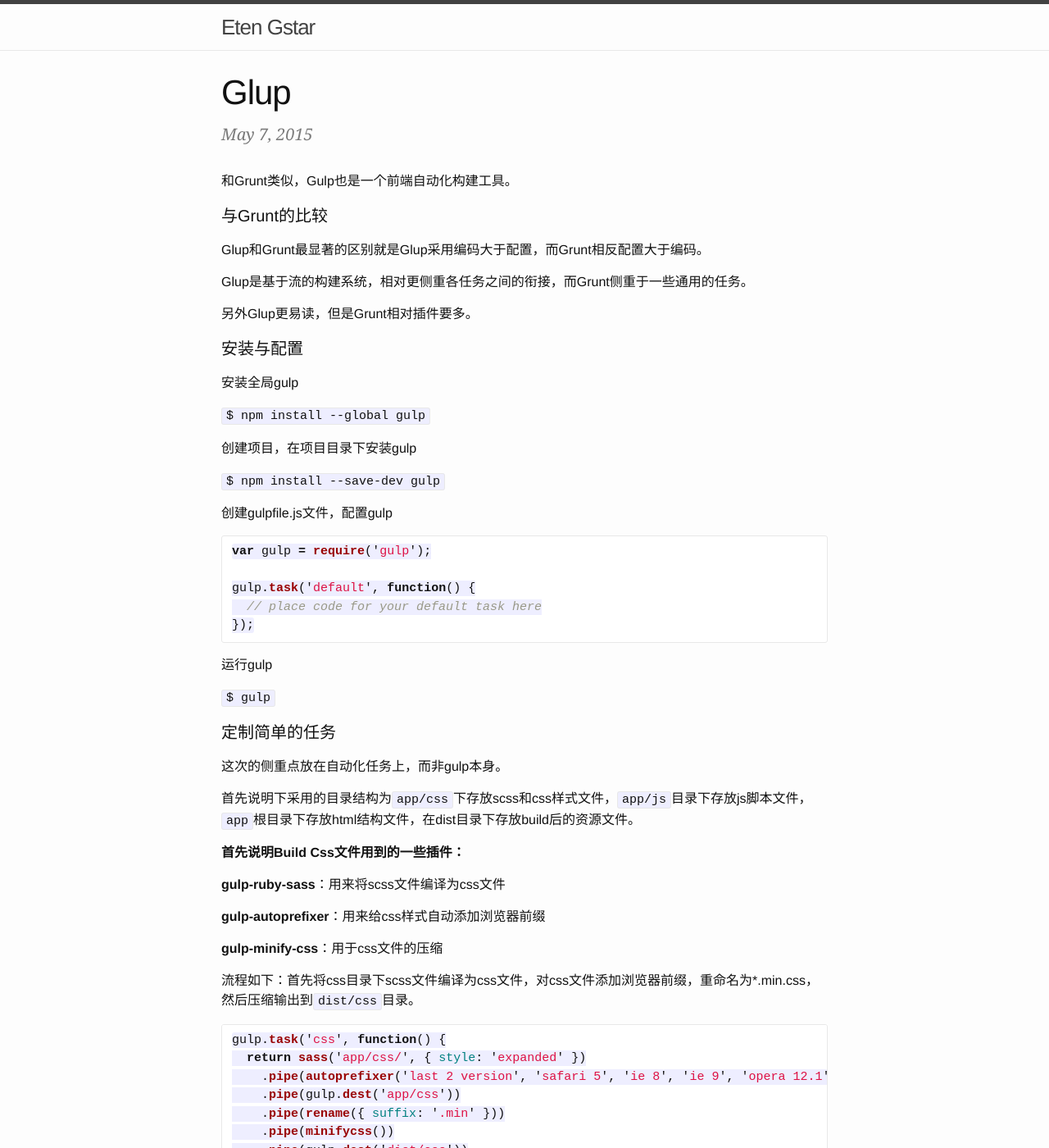
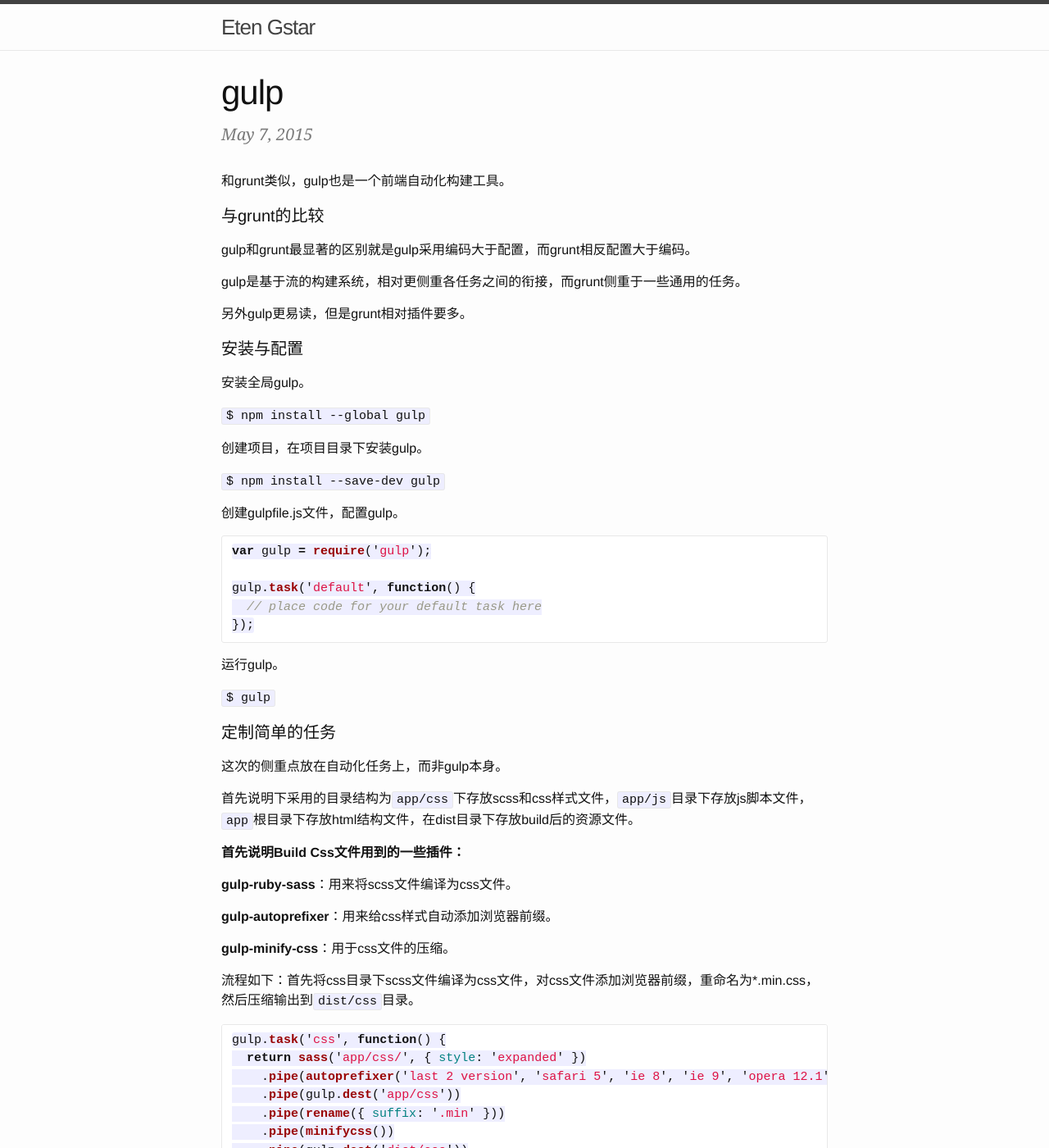
Before and after one commit to dandananddada/_dandananddada.github.io, a Jekyll site: the page built from _posts/2015-05-07-gulp.md, in a window 1280 px wide and 1400 px high. Shown: the whole window at 82% size. Built offline with Jekyll 4.4.1, drawn with Linux system fonts in a browser that asks for light colours; Markdown is read by kramdown in place of the engine named in the settings; some of the changed text lies outside the part shown.

Commit message:
update gulp

````diff
--- a/_posts/2015-05-07-grup.md
+++ b/_posts/2015-05-07-gulp.md
@@ -2,29 +2,29 @@
 layout: post
 categories: frontend
 date:   2015-05-07
-title:  Glup
-summary: glup is a stram-based build system, designed for big project, small, idiomatic node modules.
+title:  gulp
+summary: gulp is a stram-based build system, designed for big project, small, idiomatic node modules.
 ---
 
-和Grunt类似，Gulp也是一个前端自动化构建工具。
-####与Grunt的比较
+和grunt类似，gulp也是一个前端自动化构建工具。
+####与grunt的比较
 
-Glup和Grunt最显著的区别就是Glup采用编码大于配置，而Grunt相反配置大于编码。
+gulp和grunt最显著的区别就是gulp采用编码大于配置，而grunt相反配置大于编码。
 
-Glup是基于流的构建系统，相对更侧重各任务之间的衔接，而Grunt侧重于一些通用的任务。
+gulp是基于流的构建系统，相对更侧重各任务之间的衔接，而grunt侧重于一些通用的任务。
 
-另外Glup更易读，但是Grunt相对插件要多。
+另外gulp更易读，但是grunt相对插件要多。
 
 ####安装与配置
-安装全局gulp
+安装全局gulp。
 
 `$ npm install --global gulp`
 
-创建项目，在项目目录下安装gulp
+创建项目，在项目目录下安装gulp。
 
 `$ npm install --save-dev gulp`
 
-创建gulpfile.js文件，配置gulp
+创建gulpfile.js文件，配置gulp。
 
 ```javascript
 var gulp = require('gulp');
@@ -33,7 +33,7 @@
   // place code for your default task here
 });
 ```
-运行gulp
+运行gulp。
 
 `$ gulp`
 
@@ -44,11 +44,11 @@
 
 **首先说明Build Css文件用到的一些插件：**
 
-**gulp-ruby-sass**：用来将scss文件编译为css文件
+**gulp-ruby-sass**：用来将scss文件编译为css文件。
 
-**gulp-autoprefixer**：用来给css样式自动添加浏览器前缀
+**gulp-autoprefixer**：用来给css样式自动添加浏览器前缀。
 
-**gulp-minify-css**：用于css文件的压缩
+**gulp-minify-css**：用于css文件的压缩。
 
 流程如下：首先将css目录下scss文件编译为css文件，对css文件添加浏览器前缀，重命名为*.min.css，然后压缩输出到`dist/css`目录。
 
@@ -66,9 +66,9 @@
 ```
 **然后说明Build Js文件用到的插件**
 
-**gulp-concat**：用来合并文件，这里主要合并js文件
+**gulp-concat**：用来合并文件，这里主要合并js文件。
 
-**gulp-uglify**：混淆压缩js
+**gulp-uglify**：混淆压缩js。
 
 流程如下：首先合并app目录下js文件（我这里想保留js目录结构所以注释掉了合并任务），修改前缀为*.min.js，执行混淆压缩命令 输出到`dist/js`目录。
 
@@ -87,9 +87,9 @@
 
 **接下来说下非常有用的监视任务**
 
-**gulp-webserver**：用于在本地启动Http服务
+**gulp-webserver**：用于在本地启动Http服务。
 
-**gulp-livereload**：livereload用于浏览器自动刷新
+**gulp-livereload**：livereload用于浏览器自动刷新。
 
 首先创建一个watch任务，监测所有资源文件是否发生修改，然后创建一个webserver任务，启动watch任务，webserver任务启动时会自动打开浏览器加载当前app目录下html文件，当watch任务监测到文件修改时就会通知livereload，浏览器就会实时刷新，省去了手动刷新的操作。
 
@@ -125,7 +125,7 @@
 
 **最后说下clean任务**
 
-当你执行build任务，或者想删除build后的文件时，可以用del删除指定目录文件
+当你执行build任务，或者想删除build后的文件时，可以用del删除指定目录文件。
 
 ```javascript
 var del = require('del');
````
Also changed, not shown: other parts of _posts/2015-05-07-gulp.md (+2 -2 lines).
